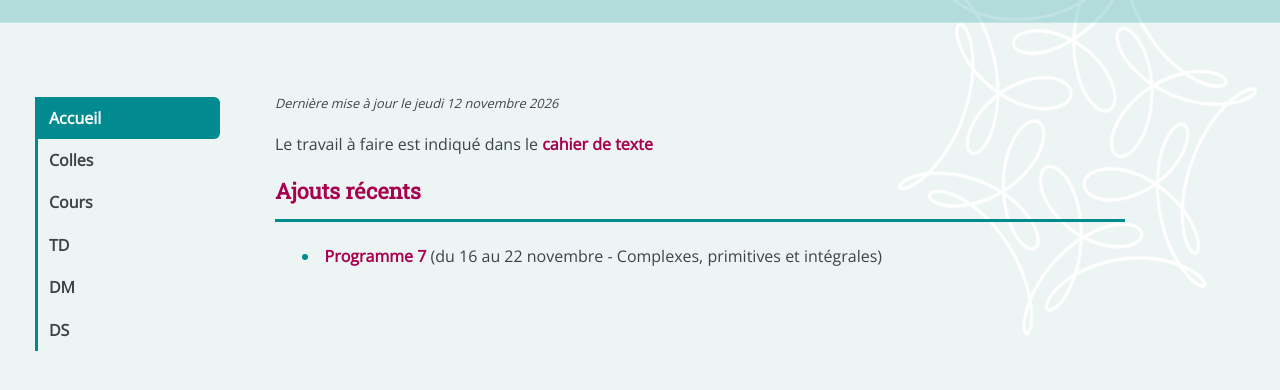
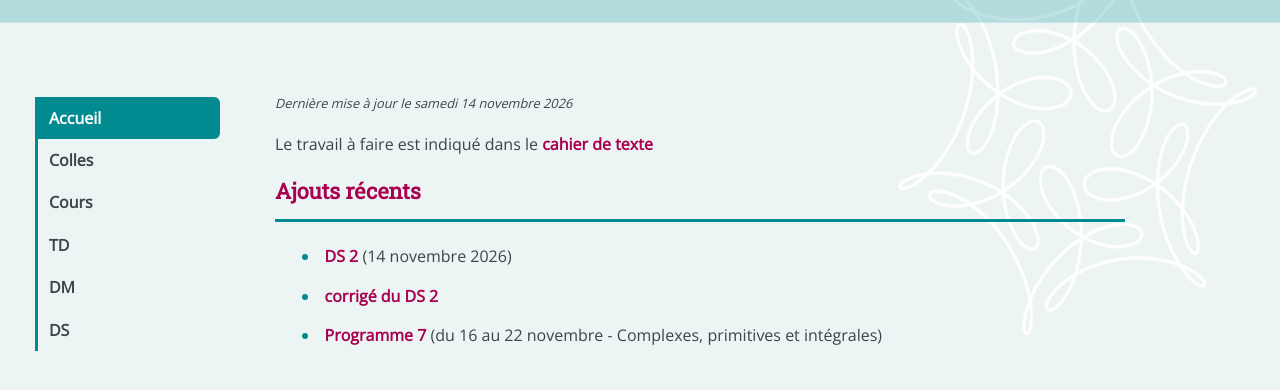
Before and after one commit to dsembely/dsembely.github.io, a plain HTML site: page index.html in a window 1280 px wide. Shown: the part 68-458 px from the top of the page. Drawn offline with nearby package versions, Linux system fonts and the light colour scheme.

Commit message:
Add files via upload

```diff
--- a/index.html
+++ b/index.html
@@ -34,7 +34,7 @@
       <div id="contenu">
         <div>
 <p><span style="font-style: italic; font-size: 0.8em"><!-- Bienvenue sur ce site !<br> -->
-Dernière mise à jour le jeudi 12 novembre 2026<br>
+Dernière mise à jour le samedi 14 novembre 2026<br>
               <div>
           <p>Le travail à faire est indiqué dans le <a href="https://docs.google.com/spreadsheets/d/1Degj9g45DXBnE6T3mYOG2zS02UDZtxDi9LU9Ew2kj04/edit?usp=sharing" target="_blank">cahier de texte</a>
           </p>
@@ -43,6 +43,8 @@ Dernière mise à jour le jeudi 12 novembre 2026<br>
 </span></h3>
             <ul>
               <ul>
+<li><!-- 318 --><a href="CURRENT/DS02.pdf" target="_blank">DS 2</a> (14 novembre 2026)</li>
+<li><!-- 318 --><a href="CURRENT/DS02c.pdf" target="_blank">corrigé du DS 2</a></li>
 <li><!-- 316 --><a href="CURRENT/Prog_PTSI2_07.pdf" target="_blank">Programme 7</a> (du 16 au 22 novembre - Complexes, primitives et intégrales)</li>
               </ul>
             </ul>
```
Also changed, not shown: ds.html (+1 -0 lines).
